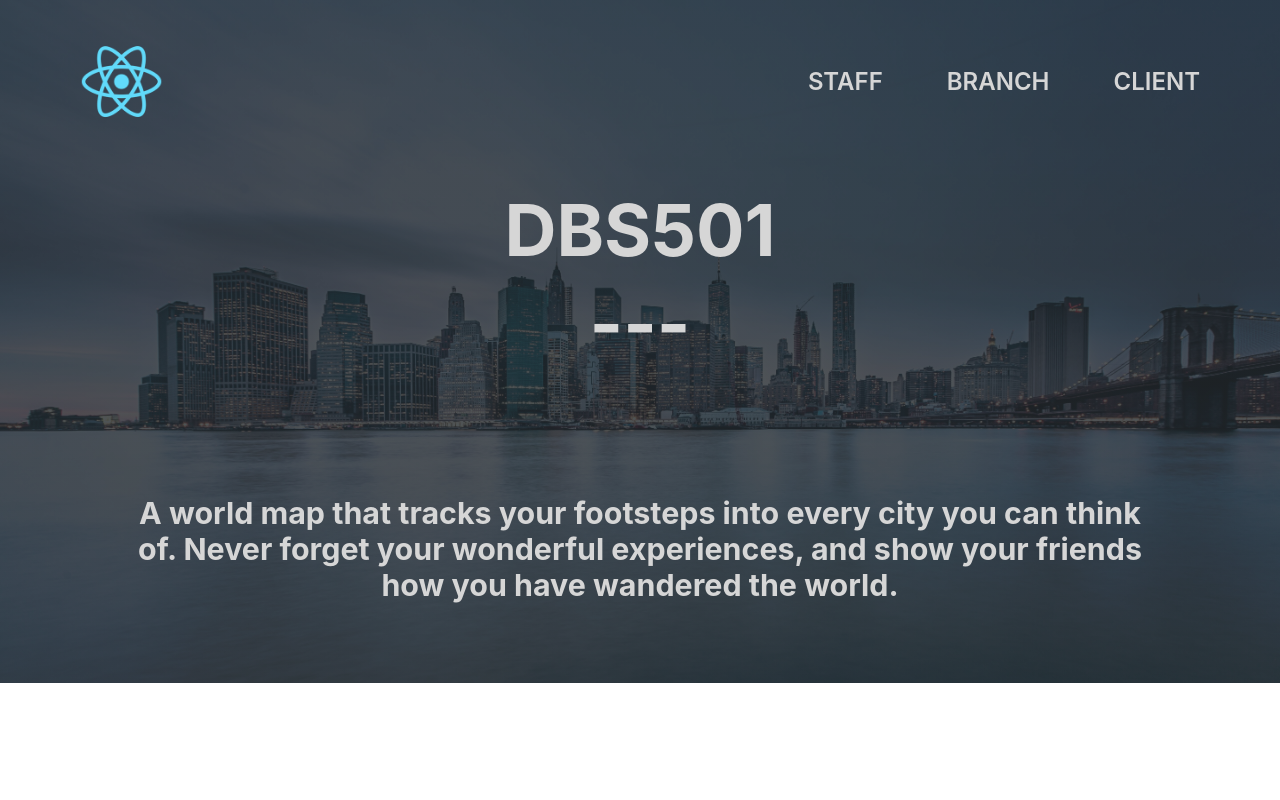
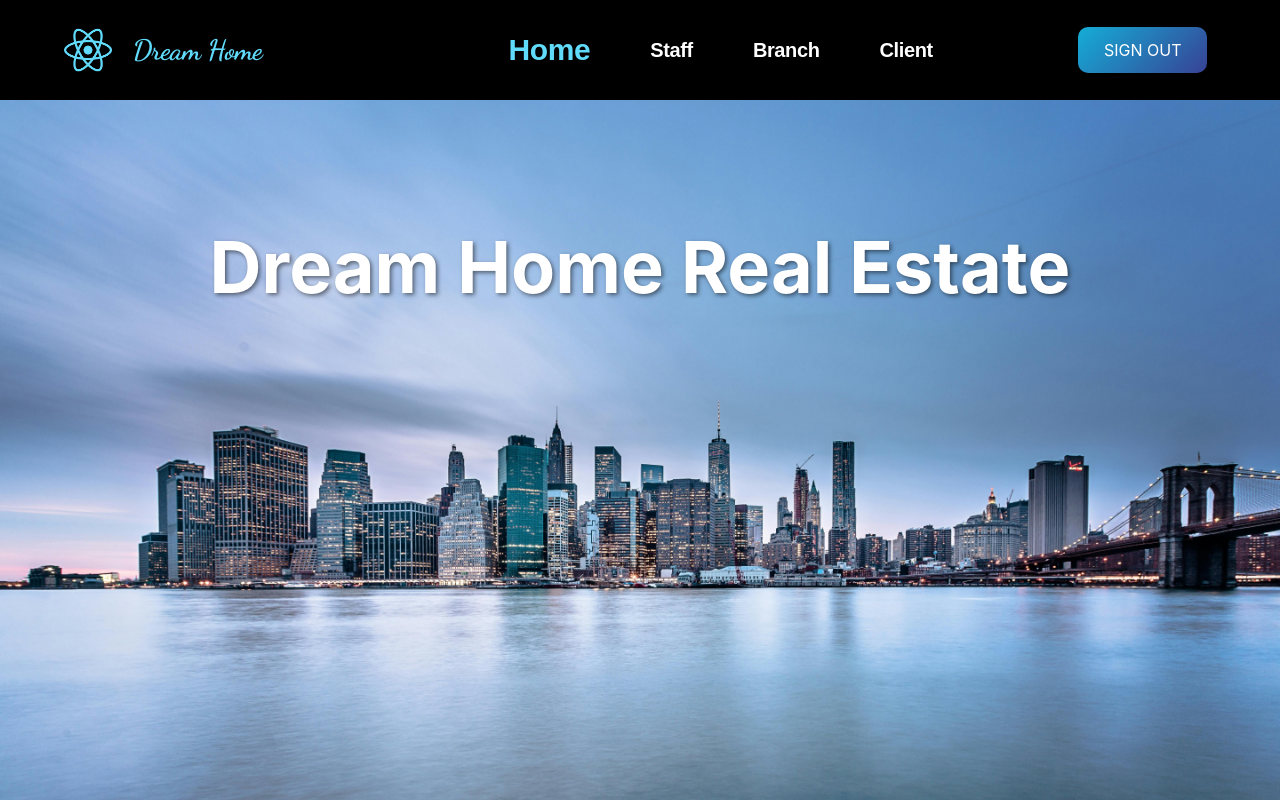
Before and after one commit to castlehunter/dream-house-database, a React (Create React App) app: page / in a window 1280 px wide. Shown: the top 800 px of the page. Built offline with nearby package versions, Linux system fonts and the light colour scheme.

Commit message:
Updated Header and Footer

```diff
--- /dev/null
+++ b/src/components/Footer.js
@@ -0,0 +1,11 @@
+import styles from "./Footer.module.css";
+
+function Footer() {
+  return (
+    <footer className={styles.footer}>
+      Copyright © 2024 Dream Home Real Estate. All Rights Reserved
+    </footer>
+  );
+}
+
+export default Footer;
--- /dev/null
+++ b/src/components/Footer.module.css
@@ -0,0 +1,14 @@
+@import url("https://fonts.googleapis.com/css2?family=Dancing+Script:wght@400..700&family=Roboto:ital,wght@0,100;0,300;0,400;0,500;0,700;0,900;1,100;1,300;1,400;1,500;1,700;1,900&display=swap");
+
+.footer {
+  display: flex;
+  height: 100px;
+  /* gap: 20px; */
+  font-size: 15px;
+  color: #fff;
+  font-weight: 700;
+  letter-spacing: -0.38px;
+  justify-content: center;
+  align-items: center;
+  background-color: #000;
+}
--- a/src/components/Layout.js
+++ b/src/components/Layout.js
@@ -1,12 +1,16 @@
 import PageNav from "./PageNav";
+import Footer from "./Footer";
 import styles from "./Layout.module.css";
 
 function Layout({ children }) {
   return (
-    <div className={styles.layout}>
+    <>
       <PageNav />
-      <div className={styles.main}>{children}</div>
-    </div>
+      <div className={styles.layout}>
+        <div className={styles.main}>{children}</div>
+        <Footer />
+      </div>
+    </>
   );
 }
 
--- a/src/components/Layout.module.css
+++ b/src/components/Layout.module.css
@@ -2,13 +2,5 @@
   color: rgb(214, 214, 214);
   /* height: calc(100vh - 5rem); */
   /* margin: 2.5rem; */
-
-  background-image: linear-gradient(
-      rgba(36, 42, 46, 0.8),
-      rgba(36, 42, 46, 0.8)
-    ),
-    url("../assets/bg.jpg");
-  background-size: cover;
-  background-position: center;
-  padding: 2.5rem 5rem;
+  height: 100vh;
 }
--- a/src/components/PageNav.js
+++ b/src/components/PageNav.js
@@ -1,23 +1,54 @@
 import { NavLink } from "react-router-dom";
 import styles from "./PageNav.module.css";
-import Logo from "../components/Logo";
+// import Logo from "../components/Logo";
+import logo from "../assets/logo.png";
+import Button from "./Button";
+
+const navItems = [
+  { to: "/", label: "Home" },
+  { to: "/staff", label: "Staff" },
+  { to: "/branch", label: "Branch" },
+  { to: "/client", label: "Client" },
+];
 
 function PageNav() {
   return (
-    <nav className={styles.nav}>
-      <Logo />
-      <ul>
-        <li>
-          <NavLink to="/staff">Staff</NavLink>
-        </li>
-        <li>
-          <NavLink to="/branch">Branch</NavLink>
-        </li>
-        <li>
-          <NavLink to="/client">Client</NavLink>
-        </li>
-      </ul>
+    <nav className={styles.navigationBar}>
+      <div className={styles.logo}>
+        <img src={logo} alt="logo" />
+        <span className={styles.logoText}>Dream Home</span>
+      </div>
+      <div className={styles.navItems}>
+        {navItems.map((item, index) => (
+          <NavLink
+            key={index}
+            to={item.to}
+            className={({ isActive }) =>
+              isActive ? `${styles.navItem} ${styles.active}` : styles.navItem
+            }
+          >
+            {item.label}
+          </NavLink>
+        ))}
+      </div>
+
+      <Button>Sign Out</Button>
     </nav>
+
+    // <nav className={styles.nav}>
+    //   <Logo />
+    //   <ul>
+    //     <li>
+    //       <NavLink to="/staff">Staff</NavLink>
+    //     </li>
+    //     <li>
+    //       <NavLink to="/branch">Branch</NavLink>
+    //     </li>
+    //     <li>
+    //       <NavLink to="/client">Client</NavLink>
+    //     </li>
+    //   </ul>
+    // </nav>
   );
 }
 
--- a/src/components/PageNav.module.css
+++ b/src/components/PageNav.module.css
@@ -1,4 +1,4 @@
-.nav {
+/* .nav {
   display: flex;
   align-items: center;
   justify-content: space-between;
@@ -20,7 +20,7 @@
   font-weight: 600;
 }
 
-/* CSS Modules feature */
+/* CSS Modules feature
 .nav a:global(.active) {
   color: var(--color-brand--2);
 }
@@ -32,3 +32,66 @@ a.ctaLink:visited {
   padding: 0.8rem 2rem;
   border-radius: 7px;
 }
+*/
+@import url("https://fonts.googleapis.com/css2?family=Dancing+Script:wght@400..700&family=Roboto:ital,wght@0,100;0,300;0,400;0,500;0,700;0,900;1,100;1,300;1,400;1,500;1,700;1,900&display=swap");
+
+.navigationBar {
+  display: flex;
+  height: 100px;
+  gap: 20px;
+  font-size: 20px;
+  color: #fff;
+  font-weight: 700;
+  letter-spacing: -0.38px;
+  justify-content: space-around;
+  align-items: center;
+  background-color: #000;
+}
+
+.logo {
+  width: 300px;
+  height: auto;
+  display: flex;
+  align-items: center;
+}
+
+.logo img {
+  width: 50px;
+  height: auto;
+}
+
+.logoText {
+  font-family: "Dancing Script", "Roboto", sans-serif;
+  font-weight: bold;
+  font-size: 28px;
+  margin-left: 20px;
+  color: #61dbfb;
+}
+
+.navItems {
+  display: flex;
+  align-items: center;
+  gap: 60px;
+  justify-content: space-between;
+  flex-direction: row;
+}
+
+@media (max-width: 991px) {
+  .navLinks {
+    max-width: 100%;
+    flex-wrap: wrap;
+  }
+}
+
+.navItem {
+  font-family: DMSans, sans-serif;
+  align-self: stretch;
+  margin: auto 0;
+  color: #fff;
+  text-decoration: none;
+}
+
+.active {
+  font-size: 1.5em;
+  color: #61dbfb;
+}
--- a/src/components/StaffComponents/StaffList.js
+++ b/src/components/StaffComponents/StaffList.js
@@ -75,9 +75,6 @@ function StaffList() {
             onPageChange={handlePageChange}
           />
         </section>
-        <footer className={styles.footer}>
-          Copyright © 2024 Dream Home Real Estate. All Rights Reserved
-        </footer>
       </main>
     </div>
   );
--- a/src/index.css
+++ b/src/index.css
@@ -1,13 +1,14 @@
 body {
   margin: 0;
-  font-family: -apple-system, BlinkMacSystemFont, 'Segoe UI', 'Roboto', 'Oxygen',
-    'Ubuntu', 'Cantarell', 'Fira Sans', 'Droid Sans', 'Helvetica Neue',
+  height: 100vh;
+  font-family: -apple-system, BlinkMacSystemFont, "Segoe UI", "Roboto", "Oxygen",
+    "Ubuntu", "Cantarell", "Fira Sans", "Droid Sans", "Helvetica Neue",
     sans-serif;
   -webkit-font-smoothing: antialiased;
   -moz-osx-font-smoothing: grayscale;
 }
 
 code {
-  font-family: source-code-pro, Menlo, Monaco, Consolas, 'Courier New',
+  font-family: source-code-pro, Menlo, Monaco, Consolas, "Courier New",
     monospace;
 }
--- a/src/pages/HomePage.js
+++ b/src/pages/HomePage.js
@@ -1,22 +1,14 @@
 import React from "react";
 import styles from "./HomePage.module.css";
 import Layout from "../components/Layout";
+import PageNav from "../components/PageNav";
 
 function HomePage() {
   return (
     <Layout>
       <main className={styles.homepage}>
         <section>
-          <h1>
-            DBS501
-            <br />
-            ---
-          </h1>
-          <h2>
-            A world map that tracks your footsteps into every city you can think
-            of. Never forget your wonderful experiences, and show your friends
-            how you have wandered the world.
-          </h2>
+          <h1>Dream Home Real Estate</h1>
         </section>
       </main>
     </Layout>
--- a/src/pages/HomePage.module.css
+++ b/src/pages/HomePage.module.css
@@ -1,9 +1,17 @@
+.homepage {
+  background-image: url("../assets/bg.jpg");
+  background-size: cover;
+  background-position: center;
+  height: 100vh;
+  color: #fff;
+  display: flex;
+  align-items: center;
+  justify-content: center;
+}
+
 .homepage section {
-  display: flex;
   flex-direction: column;
   height: 85%;
-  align-items: center;
-  justify-content: center;
   gap: 2.5rem;
   text-align: center;
 }
@@ -11,11 +19,5 @@
 .homepage h1 {
   font-size: 4.5rem;
   line-height: 1.3;
+  text-shadow: 2px 2px 4px rgba(0, 0, 0, 0.5);
 }
-
-.homepage h2 {
-  width: 90%;
-  font-size: 1.9rem;
-  color: var(--color-light--1);
-  margin-bottom: 2.5rem;
-}
```
